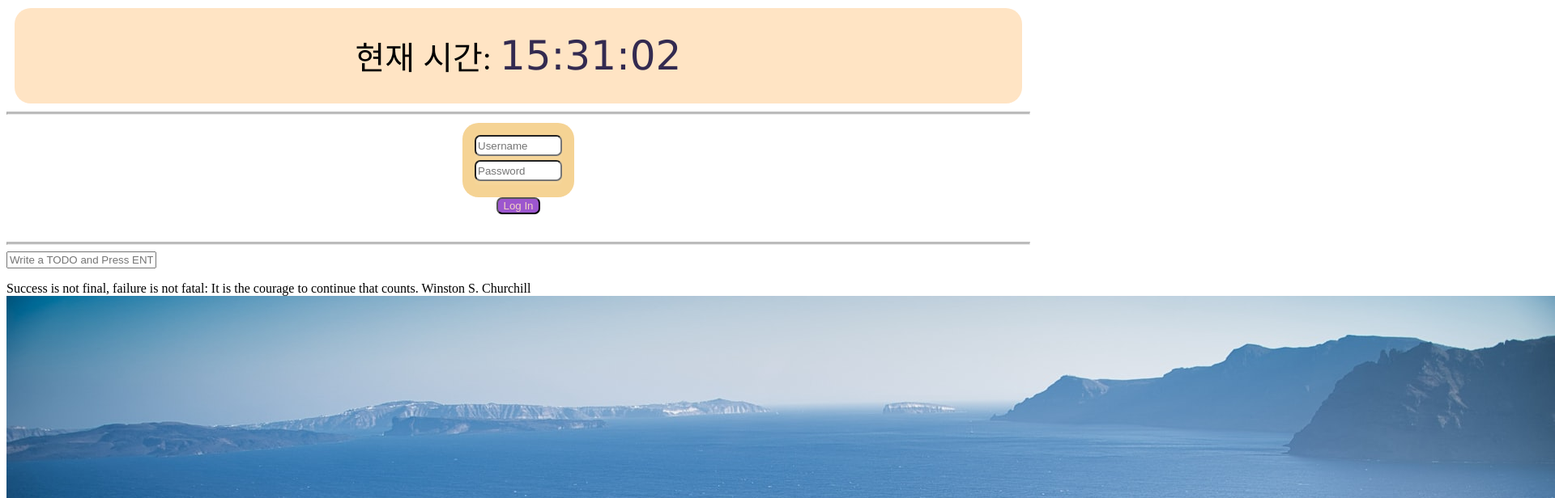
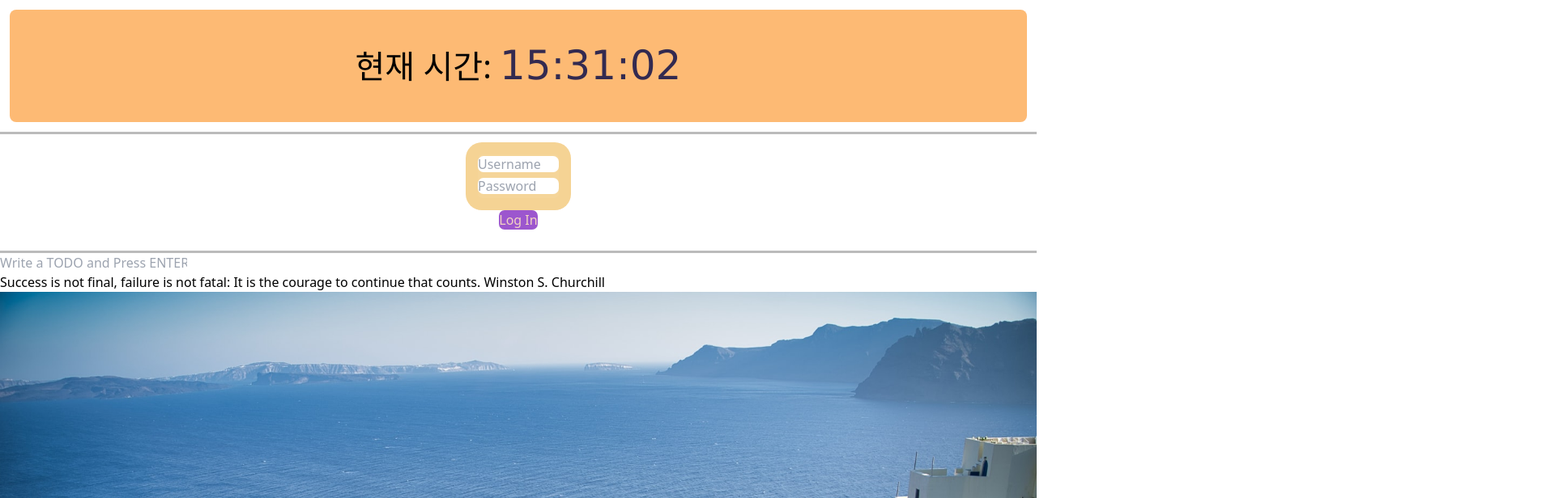
Before and after one commit to GigaGukBab/HanRanDe, a website: page src/pages/home/index.html in a window 1280 px wide. Shown: the top 616 px of the page at 81% size, 1920 px wide, since content can reach past the window. Drawn offline with Linux system fonts and the light colour scheme.

Commit message:
chore: refactored folder structure, migrated to tailwind css

```diff
--- a/js/backgrounds.js
+++ /dev/null
@@ -1,8 +0,0 @@
-const images = ["0.jpeg", "1.jpeg", "2.jpeg"];
-
-const chosenImage = images[Math.floor(Math.random() * images.length)];
-
-// > ame logic as adding <img src=""/> on index.html file
-const bgImage = document.createElement("img");
-bgImage.src = `img/${chosenImage}`; // <- Create html element from javascript
-document.body.appendChild(bgImage);
--- a/css/style.css
+++ b/src/css/styles.css
@@ -1,26 +1,18 @@
-.clock_block {
-  padding: 30px;
-  margin: 10px;
-  background-color: bisque;
+@tailwind base;
+@tailwind components;
+@tailwind utilities;
+@import '/src/css/styles';
 
-  display: flex;
-  justify-content: center; /* 가로 방향 중앙 정렬 */
-  align-items: center; /* 세로 방향 중앙 정렬 */
-
-  border-radius: 20px;
-}
-.clock_block:hover {
-  padding: 30px;
-  margin: 10px;
-  background-color: #f2d2c2;
+.clock-block {
+  @apply flex justify-center items-center p-8 m-3 bg-orange-300 rounded-lg hover:bg-amber-500;
 }
 
-.current_time {
+.current-time {
   font-size: 40px;
   padding-right: 10px;
 }
 
-.clock_time {
+.clock-time {
   font-size: 50px;
   color: rgb(51, 42, 80);
   font-family: Verdana, Geneva, Tahoma, sans-serif;
--- /dev/null
+++ b/src/js/backgrounds.js
@@ -0,0 +1,8 @@
+const images = ['0.jpeg', '1.jpeg', '2.jpeg'];
+
+const chosenImage = images[Math.floor(Math.random() * images.length)];
+
+// > ame logic as adding <img src=""/> on index.html file
+const bgImage = document.createElement('img');
+bgImage.src = `/assets/img/${chosenImage}`; // <- Create html element from javascript
+document.body.appendChild(bgImage);
--- a/js/clock.js
+++ b/src/js/clock.js
@@ -1,4 +1,5 @@
-const clock_time = document.getElementsByClassName('clock_time')[0];
+const clock_time = document.getElementsByClassName('clock-time')[0];
+console.log(clock_time);
 
 // > 현재 시간을 가져와서 화면에 표시하고 <time> 태그의 datetime 속성을 업데이트하는 함수
 function getClock() {
--- a/index.html
+++ b/src/pages/home/index.html
@@ -3,17 +3,18 @@
   <head>
     <meta charset="UTF-8" />
     <meta name="viewport" content="width=device-width, initial-scale=1.0" />
-    <link rel="stylesheet" href="css/style.css" />
+    <link href="/src/css/output.css" rel="stylesheet" />
+    <link href="/src/css/styles.css" rel="stylesheet" />
     <title>HanRanDef</title>
-    <link rel="icon" href="./assets/icon2.svg" type="image/x-icon" />
+    <link rel="icon" href="/assets/img/icon2.svg" type="image/x-icon" />
   </head>
 
   <!-- TODO: make header elements -->
 
   <body>
-    <div class="clock_block">
-      <span class="current_time">현재 시간: </span>
-      <time class="clock_time"></time>
+    <div class="clock-block">
+      <span class="current-time">현재 시간: </span>
+      <time class="clock-time"></time>
     </div>
 
     <hr class="solid" />
@@ -49,11 +50,11 @@
       <span></span>
     </div>
 
-    <script src="js/greeting.js"></script>
-    <script src="js/clock.js"></script>
-    <script src="js/quotes.js"></script>
-    <script src="js/backgrounds.js"></script>
-    <script src="js/todo.js"></script>
-    <script src="js/weather.js"></script>
+    <script src="/src/js/greeting.js"></script>
+    <script src="/src/js/clock.js"></script>
+    <script src="/src/js/quotes.js"></script>
+    <script src="/src/js/backgrounds.js"></script>
+    <script src="/src/js/todo.js"></script>
+    <script src="/src/js/weather.js"></script>
   </body>
 </html>
--- /dev/null
+++ b/tailwind.config.js
@@ -0,0 +1,11 @@
+module.exports = {
+  content: [
+    './src/pages/**/*.{html,js}',
+    './src/**/*.html',
+    './src/js/**/*.js',
+  ],
+  theme: {
+    extend: {},
+  },
+  plugins: [],
+};
```
Also changed, not shown: package.json (added, +9 -0 lines), assets/img/0.jpeg (renamed from img/0.jpeg), assets/img/1.jpeg (renamed from img/1.jpeg), assets/img/2.jpeg (renamed from img/2.jpeg), assets/img/icon.svg (renamed from assets/icon.svg), assets/img/icon2.svg (renamed from assets/icon2.svg), src/css/output.css (added), src/js/greeting.js (renamed from js/greeting.js), src/js/quotes.js (renamed from js/quotes.js), src/js/todo.js (renamed from js/todo.js), src/js/weather.js (renamed from js/weather.js), 3 other files.
